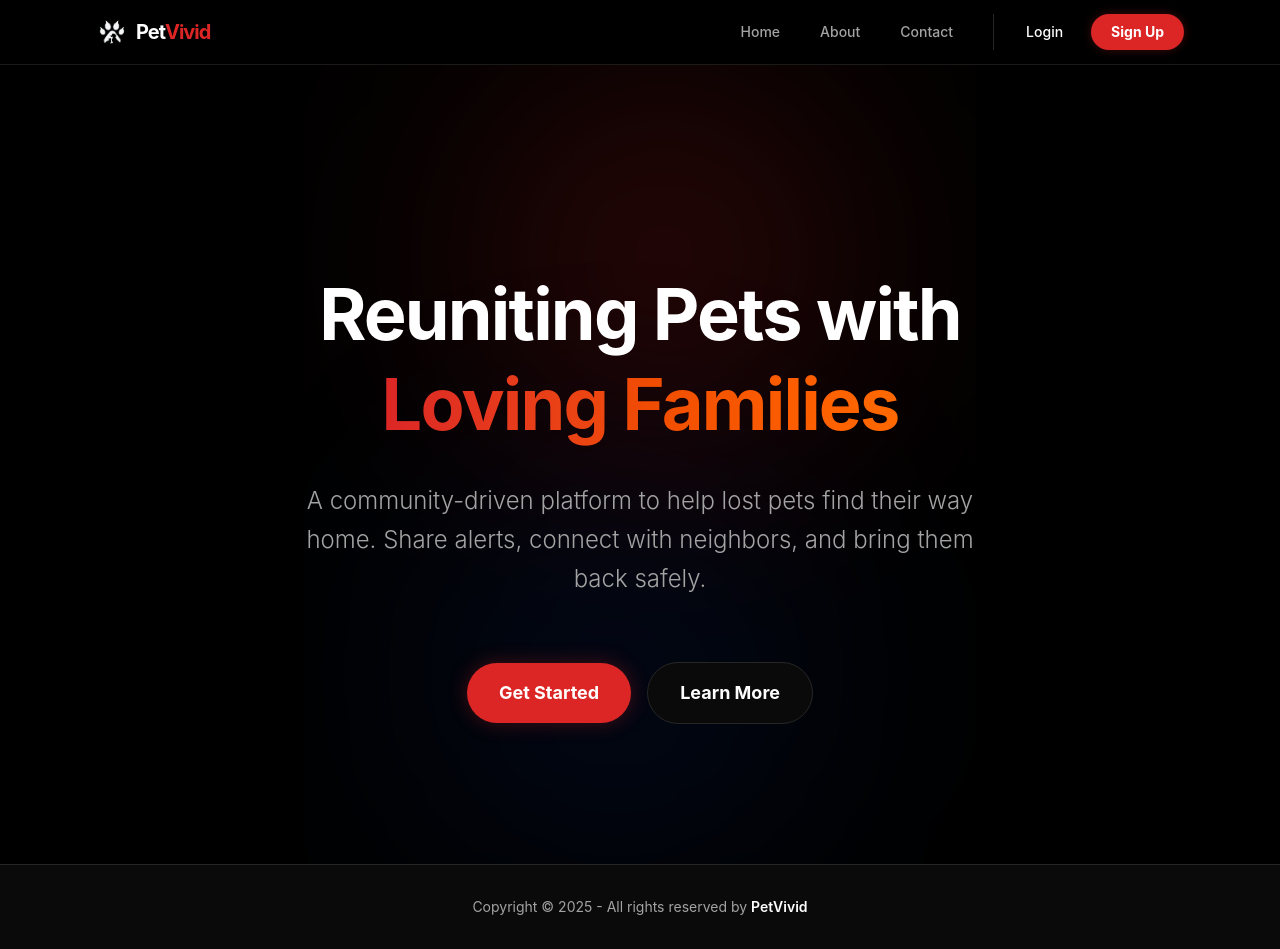
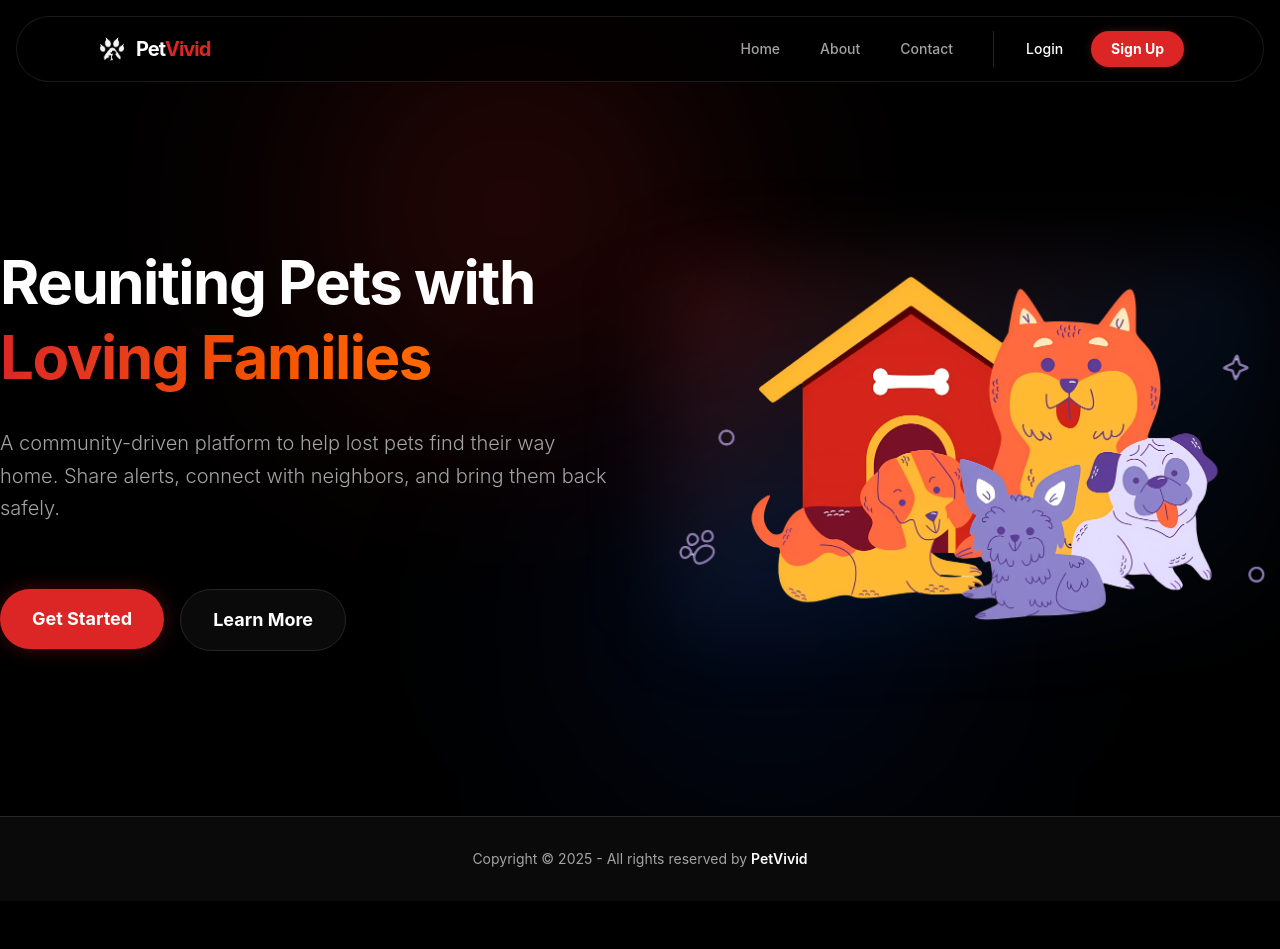
Before and after one commit to ashutosh-moharana/petvivid-client, a React (Vite) app: page / in a window 1280 px wide. After the commit the page ends 901 px from the top, so only its background shows below. Built offline with nearby package versions, Linux system fonts and the light colour scheme; no server answers.

Commit message:
Refactor code structure for improved readability and maintainability

```diff
--- a/src/components/Hero.jsx
+++ b/src/components/Hero.jsx
@@ -1,4 +1,5 @@
 import { Link } from "react-router-dom";
+import { MdPets, MdLocationOn, MdSearch } from "react-icons/md";
 
 const Hero = () => {
   return (
@@ -7,21 +8,40 @@ const Hero = () => {
       <div className="absolute top-0 left-1/4 w-48 h-48 sm:w-96 sm:h-96 bg-primary/20 rounded-full blur-[80px] sm:blur-[128px] pointer-events-none"></div>
       <div className="absolute bottom-0 right-1/4 w-48 h-48 sm:w-96 sm:h-96 bg-blue-600/10 rounded-full blur-[80px] sm:blur-[128px] pointer-events-none"></div>
 
-      <div className="container mx-auto z-10 text-center">
-        <div className="max-w-4xl mx-auto space-y-6 sm:space-y-8">
-          <h1 className="text-3xl sm:text-5xl md:text-7xl font-bold tracking-tight text-white leading-tight">
+      <div className="container mx-auto z-10 py-10">
+        <div className="grid md:grid-cols-2 gap-8 md:gap-12 items-center min-h-[calc(100vh-200px)]">
+          {/* Image Section - Shows first on mobile, second on desktop */}
+          <div className="relative md:hidden md:order-2 flex items-center justify-center mb-8">
+            <div className="relative w-full max-w-sm">
+              {/* Gradient Circle Background */}
+              <div className="absolute inset-0 bg-gradient-to-br from-primary/20 via-blue-500/10 to-transparent rounded-3xl blur-2xl"></div>
+
+              {/* Image Container */}
+              <div className="relative w-full rounded-3xl overflow-hidden flex items-center justify-center">
+                <img
+                  src="/heropng.webp"
+                  alt="Happy pets"
+                  className="w-full h-auto object-contain"
+                />
+              </div>
+            </div>
+          </div>
+
+          {/* Left Content */}
+          <div className="text-center md:text-left space-y-6 sm:space-y-8 md:order-1">
+            <h1 className="text-3xl sm:text-5xl md:text-6xl font-bold tracking-tight text-white leading-tight">
               Reuniting Pets with <br className="hidden sm:inline" />
               <span className="text-transparent bg-clip-text bg-gradient-to-r from-primary to-orange-500">
                 Loving Families
               </span>
             </h1>
 
-          <p className="text-sm sm:text-lg md:text-xl lg:text-2xl text-text-muted max-w-2xl mx-auto font-light leading-relaxed px-2 sm:px-0">
+            <p className="text-sm sm:text-lg md:text-xl text-text-muted max-w-2xl md:max-w-none font-light leading-relaxed">
               A community-driven platform to help lost pets find their way home.
               Share alerts, connect with neighbors, and bring them back safely.
             </p>
 
-          <div className="flex flex-col sm:flex-row items-center justify-center gap-3 sm:gap-4 pt-6 sm:pt-8">
+            <div className="flex flex-col sm:flex-row items-center md:items-start justify-center md:justify-start gap-3 sm:gap-4 pt-6 sm:pt-8">
               <Link
                 to="/signup"
                 className="px-6 sm:px-8 py-3 sm:py-4 bg-primary hover:bg-primary-hover text-white rounded-full font-bold text-base sm:text-lg transition-all shadow-[0_0_20px_rgba(220,38,38,0.3)] hover:shadow-[0_0_40px_rgba(220,38,38,0.5)] w-full sm:w-auto"
@@ -36,6 +56,24 @@ const Hero = () => {
               </Link>
             </div>
           </div>
+
+          {/* Right Image Section - Desktop only */}
+          <div className="relative hidden md:flex items-center justify-center md:order-2">
+            <div className="relative w-full">
+              {/* Gradient Circle Background */}
+              <div className="absolute inset-0 bg-gradient-to-br from-primary/20 via-blue-500/10 to-transparent rounded-3xl blur-2xl"></div>
+
+              {/* Image Container */}
+              <div className="relative w-full rounded-3xl overflow-hidden flex items-center justify-center">
+                <img
+                  src="/heropng.webp"
+                  alt="Happy pets"
+                  className="w-full h-auto object-contain"
+                />
+              </div>
+            </div>
+          </div>
+        </div>
       </div>
     </div>
   );
--- a/src/components/Layout.jsx
+++ b/src/components/Layout.jsx
@@ -5,7 +5,7 @@ const Layout = () => {
     return (
         <div className="flex flex-col min-h-screen bg-background text-text-main font-sans selection:bg-primary selection:text-white">
             <Navbar />
-            <main className="flex-grow pt-16">
+            <main className="flex-grow pt-4">
                 <Outlet />
             </main>
             <footer className="border-t border-border bg-surface py-8 mt-auto">
--- a/src/components/Navbar.jsx
+++ b/src/components/Navbar.jsx
@@ -22,7 +22,7 @@ const Navbar = () => {
   );
 
   return (
-    <nav className="fixed top-0 left-0 right-0 z-50 glass border-b border-border">
+    <nav className="fixed top-4 left-4 right-4 z-50 glass rounded-full border border-white/10">
       <div className="max-w-6xl mx-auto px-4 sm:px-6 lg:px-8">
         <div className="flex items-center justify-between h-16">
           {/* Logo */}
--- a/src/pages/About.jsx
+++ b/src/pages/About.jsx
@@ -1,6 +1,6 @@
 const About = () => {
   return (
-    <div className="container mx-auto px-4 py-20 max-w-4xl">
+    <div className="container mx-auto px-4 py-20 max-w-4xl pt-32">
       <div className="text-center mb-20">
         <h2 className="text-4xl md:text-6xl font-bold text-white mb-8 tracking-tight">
           We Bring Families <br />
--- a/src/pages/Contact.jsx
+++ b/src/pages/Contact.jsx
@@ -24,7 +24,7 @@ const Contact = () => {
   };
 
   return (
-    <div className="container mx-auto px-4 py-20 max-w-4xl">
+    <div className="container mx-auto px-4 py-20 max-w-4xl pt-32">
       <div className="text-center mb-16">
         <h2 className="text-4xl md:text-5xl font-bold text-white mb-6">Get in Touch</h2>
         <p className="text-xl text-text-muted font-light">
--- a/src/pages/Login.jsx
+++ b/src/pages/Login.jsx
@@ -39,14 +39,14 @@ export default function Login() {
   };
 
   return (
-    <div className="min-h-screen flex items-center justify-center p-4 relative overflow-hidden">
+    <div className="min-h-screen flex items-center justify-center p-4 relative overflow-hidden pt-24">
       {/* Background Elements */}
       <div className="absolute top-0 left-0 w-full h-full overflow-hidden pointer-events-none">
         <div className="absolute top-[-10%] left-[-10%] w-[40%] h-[40%] bg-primary/10 rounded-full blur-[100px]"></div>
       </div>
 
       <div className="w-full max-w-md bg-surface border border-white/10 rounded-3xl p-8 shadow-2xl relative z-10">
-        <div className="absolute top-6 left-6">
+        <div className="absolute top-8 left-8">
           <BackButton />
         </div>
 
--- a/src/pages/SignUp.jsx
+++ b/src/pages/SignUp.jsx
@@ -36,14 +36,14 @@ export default function SignUp() {
   };
 
   return (
-    <div className="min-h-screen flex items-center justify-center p-4 relative overflow-hidden">
+    <div className="min-h-screen flex items-center justify-center p-4 relative overflow-hidden pt-24">
       {/* Background Elements */}
       <div className="absolute top-0 left-0 w-full h-full overflow-hidden pointer-events-none">
         <div className="absolute bottom-[-10%] right-[-10%] w-[40%] h-[40%] bg-primary/10 rounded-full blur-[100px]"></div>
       </div>
 
       <div className="w-full max-w-md bg-surface border border-white/10 rounded-3xl p-8 shadow-2xl relative z-10">
-        <div className="absolute top-6 left-6">
+        <div className="absolute top-8 left-8">
           <BackButton />
         </div>
 
```
Also changed, not shown: public/heropng.webp (added). Lines whose indentation alone changed are shown as unchanged.
